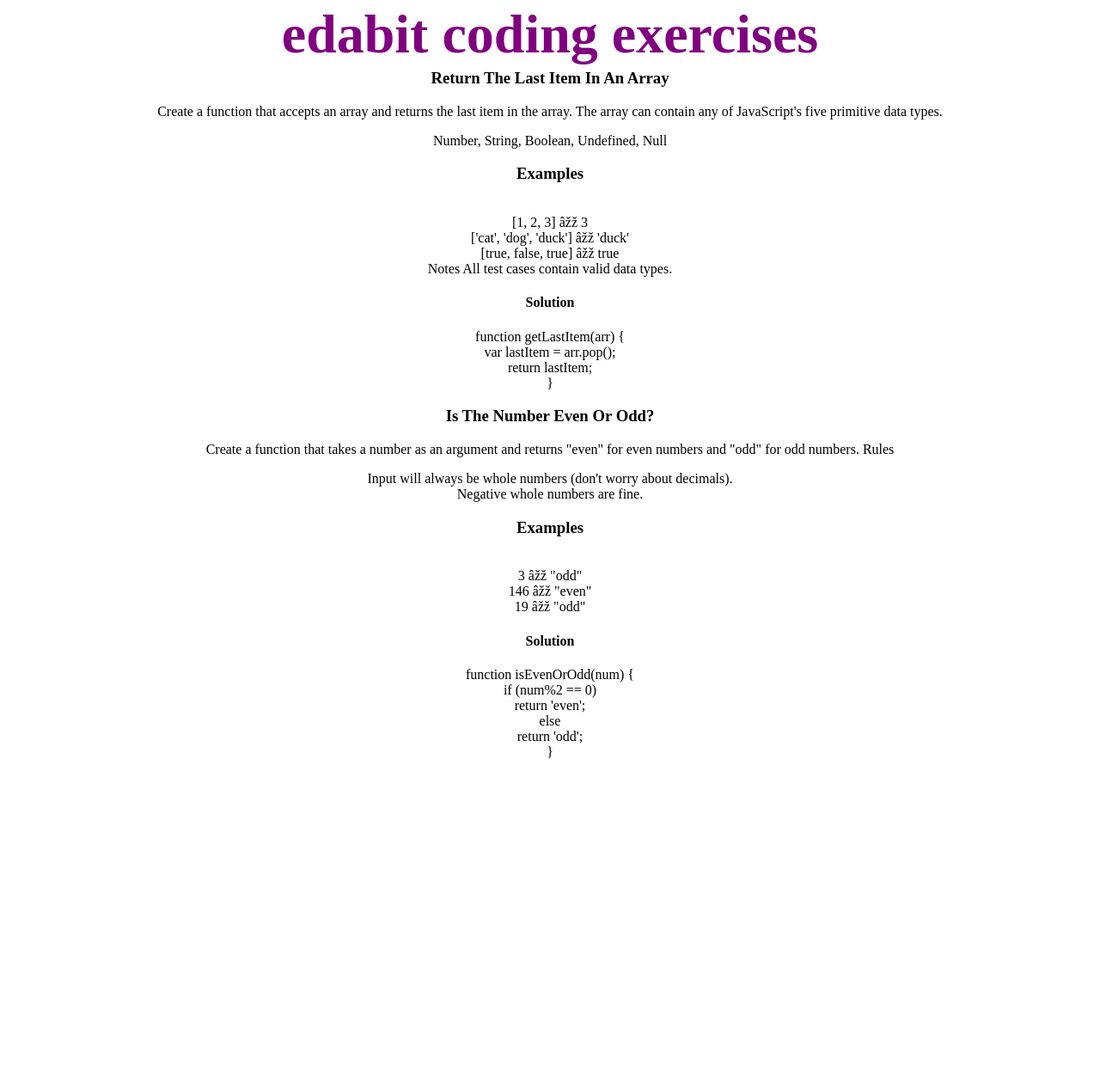
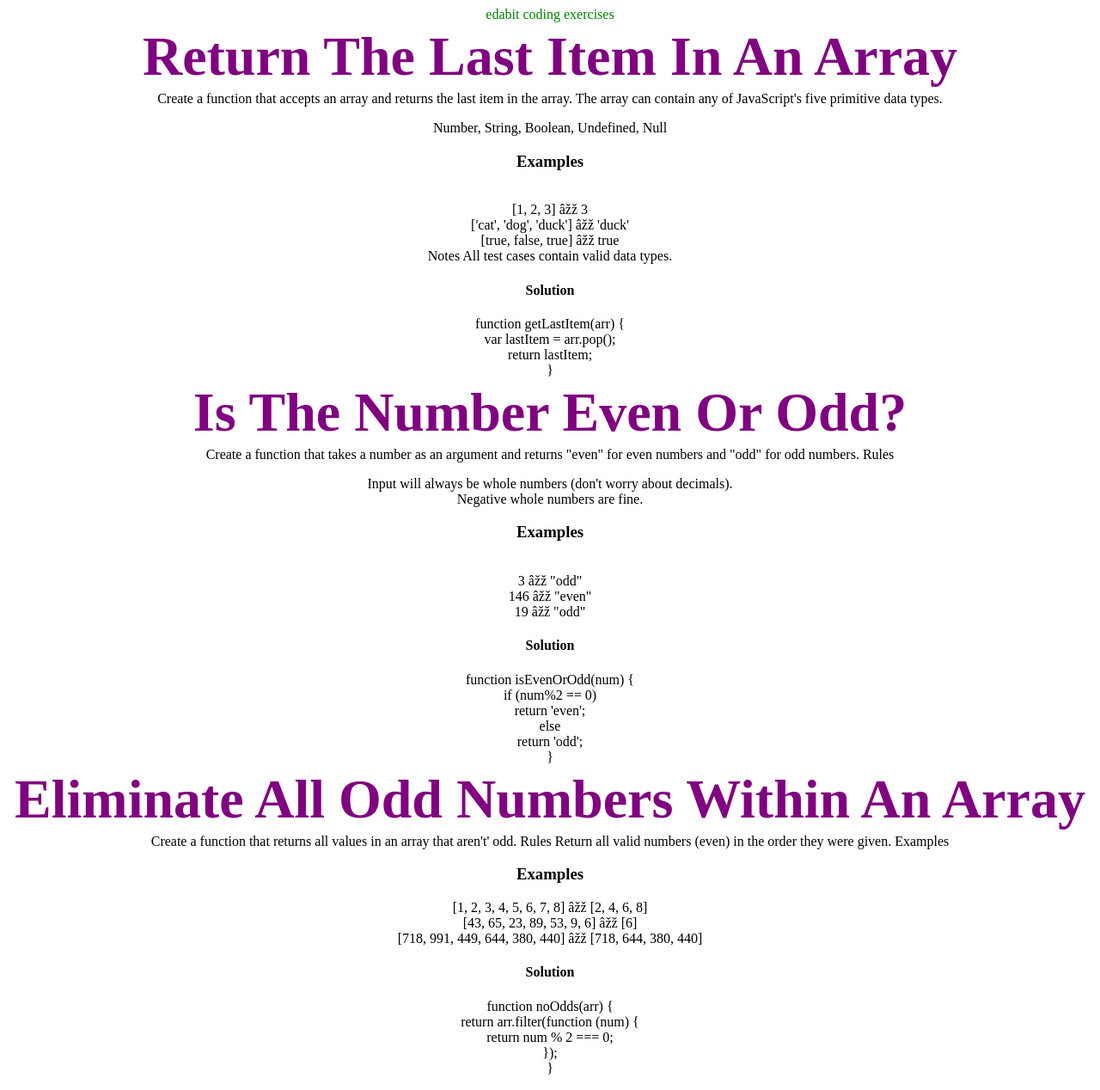
Before and after one commit to CharGar/Edabit, a website: page public/index.html in a window 1280 px wide. Shown: the top 1268 px of the page at 86% size. Before the commit the page ends 900 px from the top, so only its background shows below. Drawn offline with nearby package versions, Linux system fonts and the light colour scheme.

Commit message:
added another challenge

```diff
--- a/public/index.html
+++ b/public/index.html
@@ -8,10 +8,10 @@
     <title>CashMoneyRecords</title>
   </head>
 <body>
-<h1>edabit coding exercises</h1>
+<div class ='title'>edabit coding exercises</div>
 
 <div class="problem">
-  <h3>Return The Last Item In An Array </h3>
+  <h1>Return The Last Item In An Array </h1>
 <p>Create a function that accepts an array and returns the last item in the array. The array can contain any of JavaScript's five primitive data types.</p>
 Number,
 String,
@@ -38,7 +38,7 @@
 </div>
 
 <div class="problem">
-  <h3>  Is The Number Even Or Odd? </h3>
+  <h1>  Is The Number Even Or Odd? </h1>
 
 <p>Create a function that takes a number as an argument and returns "even" for even numbers and "odd" for odd numbers.
 Rules</p>
@@ -65,6 +65,37 @@
 }</p>
 </div>
 </div>
+<div class="problem">
+
+
+<h1>Eliminate All Odd Numbers Within An Array</h1>
+
+
+<p>Create a function that returns all values in an array that aren't' odd.
+Rules
+Return all valid numbers (even) in the order they were given.
+Examples
+</p>
+
+<div class="examples">
+  <h3>Examples</h3>
+
+[1, 2, 3, 4, 5, 6, 7, 8] ➞ [2, 4, 6, 8] <br>
+
+[43, 65, 23, 89, 53, 9, 6] ➞ [6] <br>
+
+[718, 991, 449, 644, 380, 440] ➞ [718, 644, 380, 440] <br>
+  </div>
+  <div class="solution">
+    <h4>Solution</h4>
+    <p>function noOdds(arr) { <br>
+return arr.filter(function (num) { <br>
+    return num % 2 === 0; <br>
+  }); <br>
+}
+</p>
+  </div>
+</div>
 
 </body>
 
--- a/public/style.css
+++ b/public/style.css
@@ -1,3 +1,8 @@
+.title{
+  text-align: center;
+  color: green;
+}
+
 h1{
   color:purple;
   text-align: center;
```
